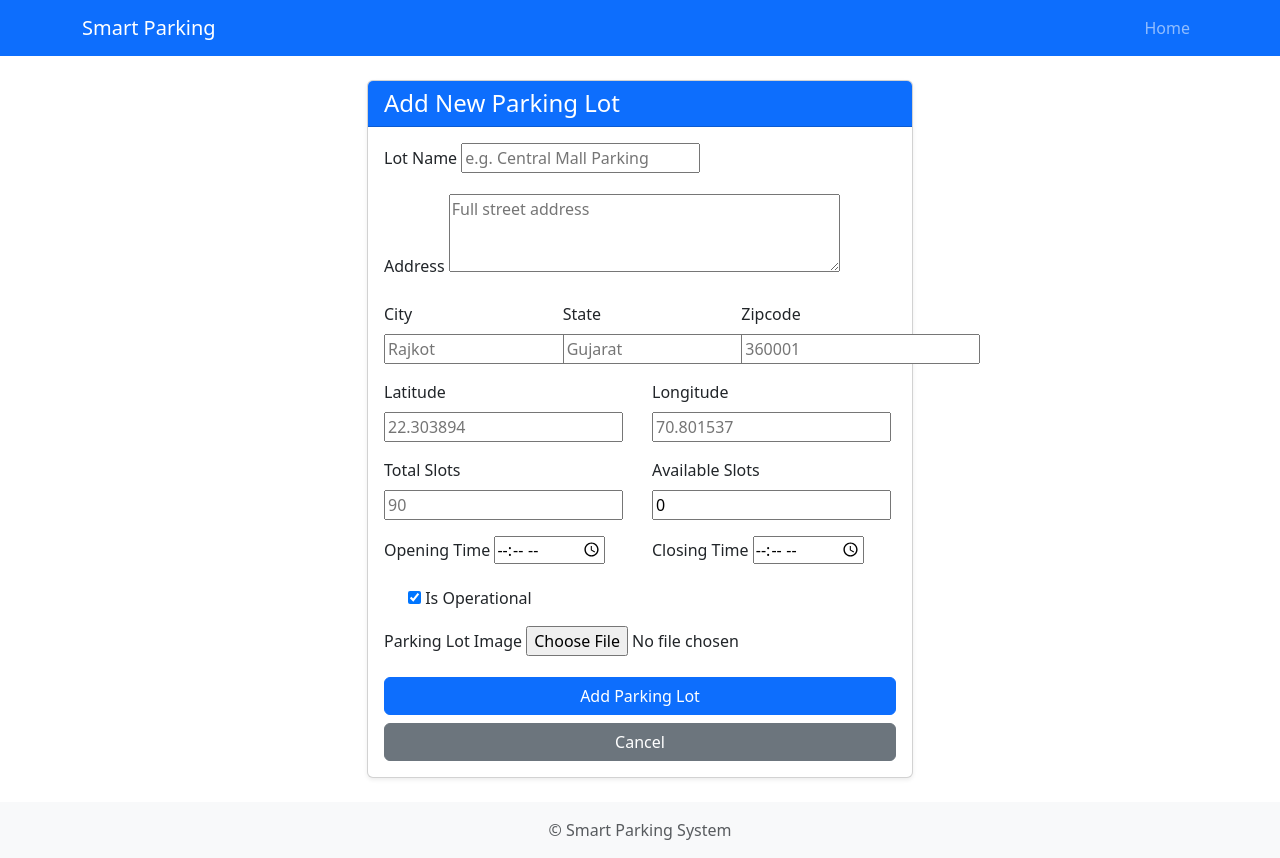
After one commit to PradeepPrajapati5186/FindmyParking, a Django app: page /parking/add_parkinglot/ in a window 1280 px wide. The commit adds this page. Run offline with Django 5.2, Linux system fonts and the light colour scheme; parts of the project's set-up code (start-up, migrations or seed data) failed here and were passed over.

Commit message:
Add delete functionality for parking slots and lots, and implement add parking lot form

```diff
--- a/FindmyParking/Parkinglot/urls.py
+++ b/FindmyParking/Parkinglot/urls.py
@@ -10,4 +10,6 @@ urlpatterns = [
     path('add_parkinglot/', views.parkingLotFormView, name='add_parkinglot'),
     path('add_slot/<int:lot_id>/', views.add_slot_view, name='add_slot'),
     path('bulk_add_slots/<int:lot_id>/', views.bulk_add_slots, name='bulk_add_slots'),
+    path('delete_slot/<int:slot_id>/', views.delete_slot_view, name='delete_slot'),
+    path('delete_lot/<int:lot_id>/', views.delete_lot_view, name='delete_lot'),
 ]
--- a/FindmyParking/Parkinglot/views.py
+++ b/FindmyParking/Parkinglot/views.py
@@ -105,3 +105,24 @@ def bulk_add_slots(request, lot_id):
         form = BulkSlotForm()
 
     return render(request, "Parkinglot/bulk_add_slots.html", {"form": form, "lot": lot})
+
+@login_required(login_url="login")
+def delete_slot_view(request, slot_id):
+    slot = get_object_or_404(ParkingSlot, id=slot_id)
+    lot_id = slot.parking_lot.id
+
+    # Check if user is admin or owner of the parking lot
+    if request.user.user_type in ['admin', 'owner']:
+        slot.delete()
+
+    return redirect('parking_slots', lot_id=lot_id)
+
+@login_required(login_url="login")
+def delete_lot_view(request, lot_id):
+    lot = get_object_or_404(ParkingLot, id=lot_id)
+
+    # Check if user is admin or owner of the parking lot
+    if request.user.user_type in ['admin', 'owner'] :
+        lot.delete()
+
+    return redirect('parking_lots')
--- /dev/null
+++ b/FindmyParking/template/Parkinglot/parkinglot_form.html
@@ -0,0 +1,93 @@
+{% extends 'base.html' %}
+
+{% block title %}Add Parking Lot - Smart Parking{% endblock %}
+
+{% block content %}
+<div class="row justify-content-center">
+    <div class="col-md-8 col-lg-6">
+        <div class="card shadow-sm">
+            <div class="card-header bg-primary text-white">
+                <h4 class="mb-0">Add New Parking Lot</h4>
+            </div>
+            <div class="card-body">
+                <form method="post" enctype="multipart/form-data">
+                    {% csrf_token %}
+
+                    <div class="mb-3">
+                        <label for="{{ form.lot_name.id_for_label }}" class="form-label">Lot Name</label>
+                        {{ form.lot_name }}
+                    </div>
+
+                    <div class="mb-3">
+                        <label for="{{ form.address.id_for_label }}" class="form-label">Address</label>
+                        {{ form.address }}
+                    </div>
+
+                    <div class="row">
+                        <div class="col-md-4 mb-3">
+                            <label for="{{ form.city.id_for_label }}" class="form-label">City</label>
+                            {{ form.city }}
+                        </div>
+                        <div class="col-md-4 mb-3">
+                            <label for="{{ form.state.id_for_label }}" class="form-label">State</label>
+                            {{ form.state }}
+                        </div>
+                        <div class="col-md-4 mb-3">
+                            <label for="{{ form.zipcode.id_for_label }}" class="form-label">Zipcode</label>
+                            {{ form.zipcode }}
+                        </div>
+                    </div>
+
+                    <div class="row">
+                        <div class="col-md-6 mb-3">
+                            <label for="{{ form.latitude.id_for_label }}" class="form-label">Latitude</label>
+                            {{ form.latitude }}
+                        </div>
+                        <div class="col-md-6 mb-3">
+                            <label for="{{ form.longitude.id_for_label }}" class="form-label">Longitude</label>
+                            {{ form.longitude }}
+                        </div>
+                    </div>
+
+                    <div class="row">
+                        <div class="col-md-6 mb-3">
+                            <label for="{{ form.total_slots.id_for_label }}" class="form-label">Total Slots</label>
+                            {{ form.total_slots }}
+                        </div>
+                        <div class="col-md-6 mb-3">
+                            <label for="{{ form.available_slots.id_for_label }}" class="form-label">Available Slots</label>
+                            {{ form.available_slots }}
+                        </div>
+                    </div>
+
+                    <div class="row">
+                        <div class="col-md-6 mb-3">
+                            <label for="{{ form.opening_time.id_for_label }}" class="form-label">Opening Time</label>
+                            {{ form.opening_time }}
+                        </div>
+                        <div class="col-md-6 mb-3">
+                            <label for="{{ form.closing_time.id_for_label }}" class="form-label">Closing Time</label>
+                            {{ form.closing_time }}
+                        </div>
+                    </div>
+
+                    <div class="mb-3 form-check">
+                        {{ form.is_operational }}
+                        <label for="{{ form.is_operational.id_for_label }}" class="form-check-label">Is Operational</label>
+                    </div>
+
+                    <div class="mb-3">
+                        <label for="{{ form.parkinglot_image.id_for_label }}" class="form-label">Parking Lot Image</label>
+                        {{ form.parkinglot_image }}
+                    </div>
+
+                    <div class="d-grid gap-2">
+                        <button type="submit" class="btn btn-primary">Add Parking Lot</button>
+                        <a href="{% url 'parking_lots' %}" class="btn btn-secondary">Cancel</a>
+                    </div>
+                </form>
+            </div>
+        </div>
+    </div>
+</div>
+{% endblock %}
```
Also changed, not shown: FindmyParking/template/parking/parkinglots.html (+8 -4 lines), FindmyParking/template/parking/slots.html (+18 -4 lines).
